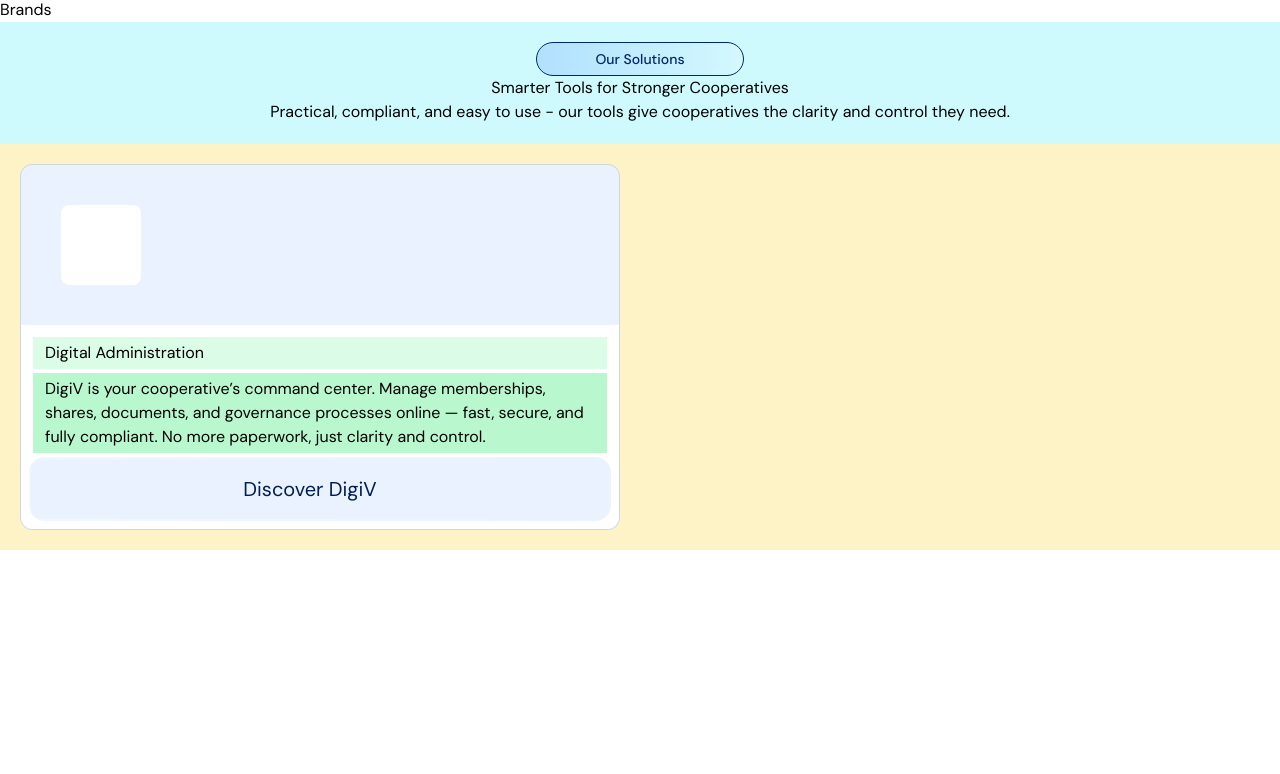
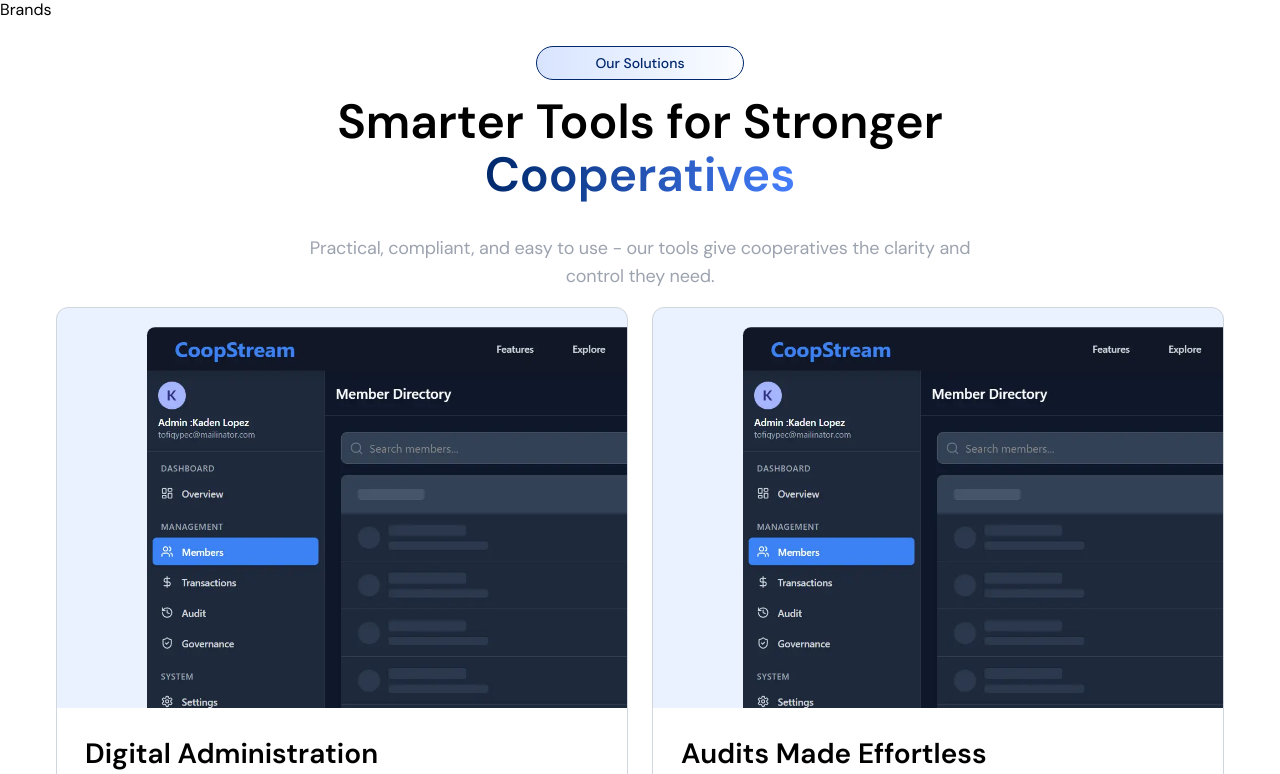
Before and after one commit to Auricmondal/Digicoop, a React (Vite) app in the folder client/: page / in a window 1280 px wide. Shown: the part 786-1560 px from the top of the page. Before the commit the page ends 1336 px from the top, so only its background shows below. Built offline with nearby package versions, Linux system fonts and the light colour scheme.

Commit message:
Added Our Solutions Section

```diff
--- a/client/src/App.css
+++ b/client/src/App.css
@@ -50,3 +50,53 @@
   display: inline-block;
   animation: slide-up-fade 0.9s ease-in-out;
 }
+
+h2 {
+  font-size: 3rem;
+  font-weight: 600;
+  line-height: 1.1;
+  letter-spacing: 0em;
+}
+
+h3 {
+  font-size: 1.75rem;
+  font-weight: 600;
+  line-height: 1.25;
+  letter-spacing: 0em;
+}
+
+p{
+  margin-top: 1rem;
+  max-width: 42rem;
+  margin-left: auto;
+  margin-right: auto;
+  color: #9ca3af;
+  font-size: 1.125rem;
+  font-weight: 400;
+  line-height: 1.6;
+  letter-spacing: -0.01em;
+}
+
+@media (max-width: 640px) {
+  h2 {
+    font-size: 2rem;
+  }
+  h3 {
+    font-size: 1.375rem;
+  }
+  p{
+    font-size: 1rem;
+  }
+}
+
+@media (max-width: 475px) {
+  h2 {
+    font-size: 1.5rem;
+  }
+  h3{
+    font-size: 1.125rem;
+  }
+  p{
+    font-size: 1rem;
+  }
+}
--- a/client/src/components/sections/OurSolutions.jsx
+++ b/client/src/components/sections/OurSolutions.jsx
@@ -1,28 +1,44 @@
 import React from "react";
 import { SolutionCard } from "../ui/Cards";
 import { GradientBadge } from "../ui/Badges";
+import HeroImage from "../../assets/images/solutions.webp";
 
 const OurSolutions = () => {
   return (
-    <div className="bg-amber-100">
+    <div className="py-6 px-6">
       {/*Parent Background*/}
-      <div className="bg-cyan-100 flex flex-col justify-between items-center p-5">
+      <div className="flex flex-col items-center gap-4">
         <GradientBadge text="Our Solutions" />
 
-        <div className="">
-          {/* Title */}
-          Smarter Tools for Stronger <span>Cooperatives</span>
-        </div>
+        {/* Title */}
+        <h2 className="flex flex-col items-center justify-center text-center">
+          Smarter Tools for Stronger <br />
+          <span className="bg-clip-text text-transparent bg-gradient-to-r from-primary to-dark-tint font-semibold">
+            Cooperatives
+          </span>
+        </h2>
 
-        <div className="text-center">
-          {/* Subtitle */}
+        {/* Subtitle */}
+        <p className="text-center">
           Practical, compliant, and easy to use - our tools give cooperatives
           the clarity and control they need.
-        </div>
+        </p>
       </div>
-      <div className="grid grid-cols-1 md:grid-cols-2">
-        {/* Responsive Grid*/}
-        <SolutionCard title="Digital Administration" subtitle="DigiV is your cooperative’s command center. Manage memberships, shares, documents, and governance processes online — fast, secure, and fully compliant. No more paperwork, just clarity and control." buttontext="Discover DigiV"/>
+
+      {/* Responsive Grid*/}
+      <div className="grid grid-cols-1 md:grid-cols-2 gap-6 my-4 md:mx-8">
+        <SolutionCard
+          image={HeroImage}
+          title={`Digital Administration`}
+          subtitle={`DigiV is your cooperative’s command center. Manage memberships, shares, documents, and governance processes online — fast, secure, and fully compliant. No more paperwork, just clarity and control.`}
+          buttontext={`Discover DigiV`}
+        />
+        <SolutionCard
+          image ={HeroImage}
+          title={`Audits Made Effortless`}
+          subtitle={`DigiAudit provides a structured, transparent audit trail. From document requests to final reports, every step is clear, traceable, and digital — saving your team valuable time and reducing audit costs.`}
+          buttontext={`Discover DigiAudit`}
+        />
       </div>
     </div>
   );
--- a/client/src/components/ui/Cards.jsx
+++ b/client/src/components/ui/Cards.jsx
@@ -1,32 +1,35 @@
 import React from "react";
 import { ButtonFlippedReveal } from "./Buttons";
+import { ArrowRight, ArrowUpRight } from "lucide-react";
 
-export function SolutionCard({image, title, subtitle, buttontext}){
+export function SolutionCard({ image, title, subtitle, buttontext }) {
   return (
-        <div className="bg-[#EAF2FF] border border-gray-300 rounded-xl m-5"> {/* Parent */}
-            <div className="rounded-t-lg p-10"> {/* Image Section */}
-                <div className="bg-white w-20 h-20 rounded-lg" />
-                {image}
-                <div/>
+    <div className="bg-[#EAF2FF] border border-gray-300 rounded-xl">
+      {/* Image Section */}
+      <div className="rounded-t-lg h-100 overflow-hidden">
+        <div
+          className="bg-cover bg-no-repeat h-120 w-150 rounded-lg transform translate-y-[4%] translate-x-[15%] hover:transform hover:scale-115 hover:translate-x-[9%] ease-in-out duration-500"
+          style={{ backgroundImage: `url(${image})` }}
+        />
+        <div />
       </div>
 
       {/* Content Section */}
-            <div className="bg-white rounded-b-xl p-2">
-                <div className="bg-green-100 px-3 py-1 m-1">
-                    {title}
-                </div>
-                <div className="bg-green-200 px-3 py-1 m-1">
-                    {subtitle}
-                </div>
+      <div className="bg-white rounded-b-xl p-6 hover:shadow-lg">
+        <h3 className="m-1">{title}</h3>
+        <p className="m-1">{subtitle}</p>
         <div className="">
           <ButtonFlippedReveal
-                    // icon={<ArrowRight />}
-                    // hoverIcon={<ArrowRight className="text-primary bg-white rounded-full"/>}
-                    className= "bg-[#EAF2FF] text-primary-dark rounded-2xl w-full h-[64px] border-[2px] flex items-center justify-center">
+            icon={<ArrowRight />}
+            hoverIcon={
+              <ArrowUpRight className="text-primary bg-white rounded-full" />
+            }
+            className="bg-[#EAF2FF] text-primary-dark rounded-xl w-full h-[64px] border-[2px] flex items-center justify-center font-semibold"
+          >
             {buttontext}
           </ButtonFlippedReveal>
         </div>
       </div>
     </div>
   );
-};
+}
```
Also changed, not shown: client/src/assets/images/solutions.webp (added). Lines whose indentation alone changed are shown as unchanged.
